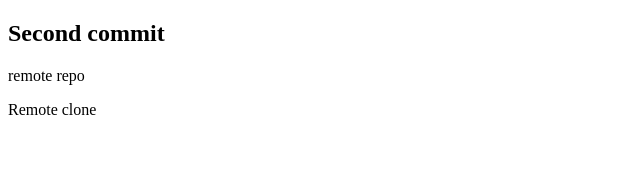
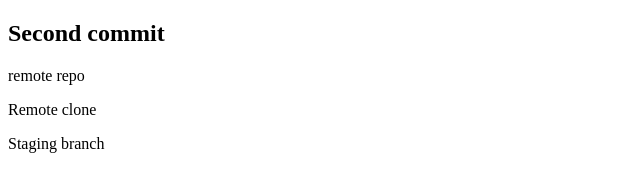
Before and after one commit to dhquan142tr/git-github, a plain HTML site: page index.html in a window 1280 px wide. Shown: the whole page, without its empty margins (0-640 px from the left). Drawn offline with Linux system fonts and the light colour scheme.

Commit message:
staging branch

```diff
--- a/index.html
+++ b/index.html
@@ -10,5 +10,6 @@
         <h2>Second commit</h2>
         <p>remote repo</p>
         <p>Remote clone</p>
+        <p>Staging branch</p>
     </body>
 </html>
```
